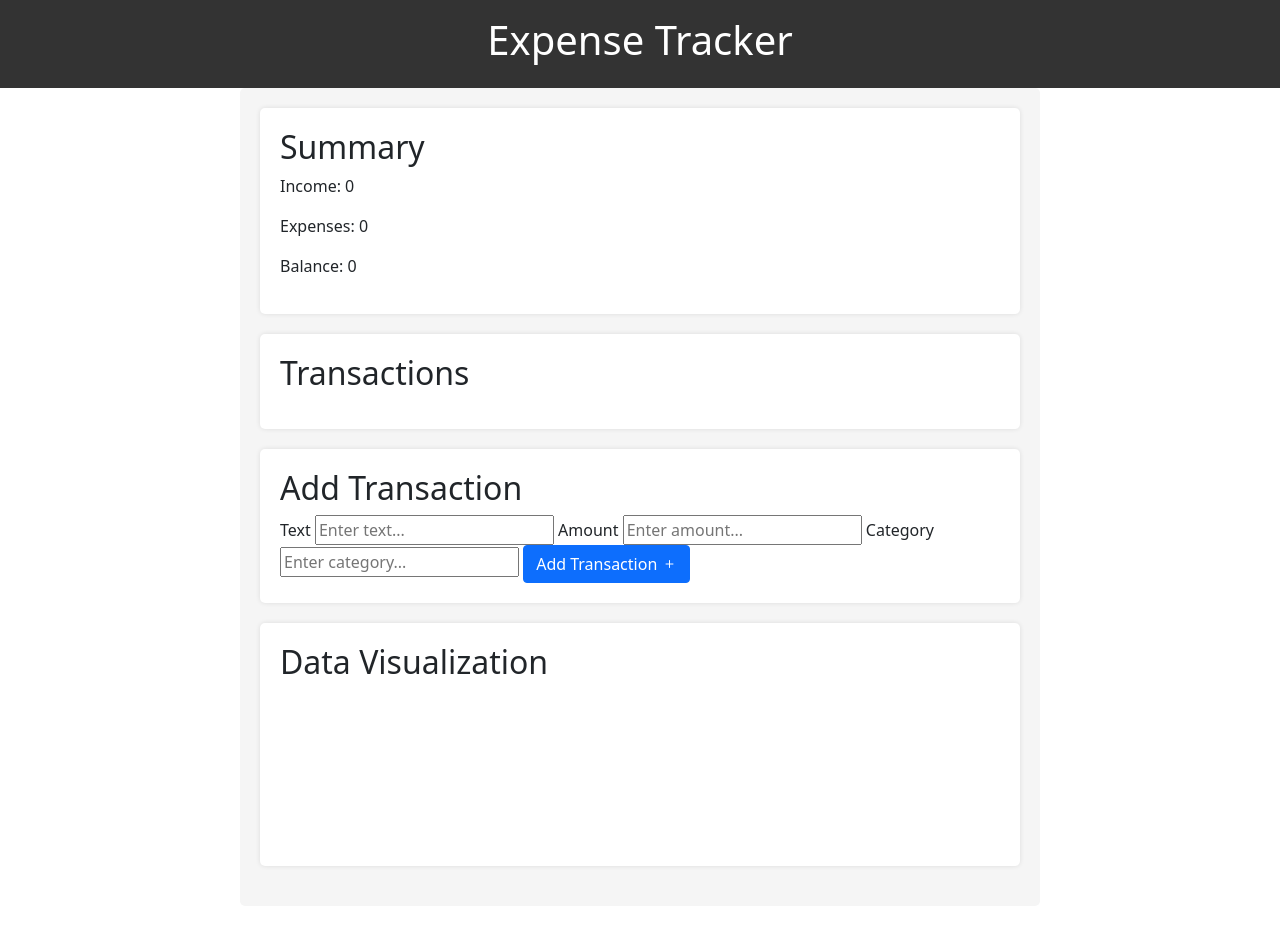
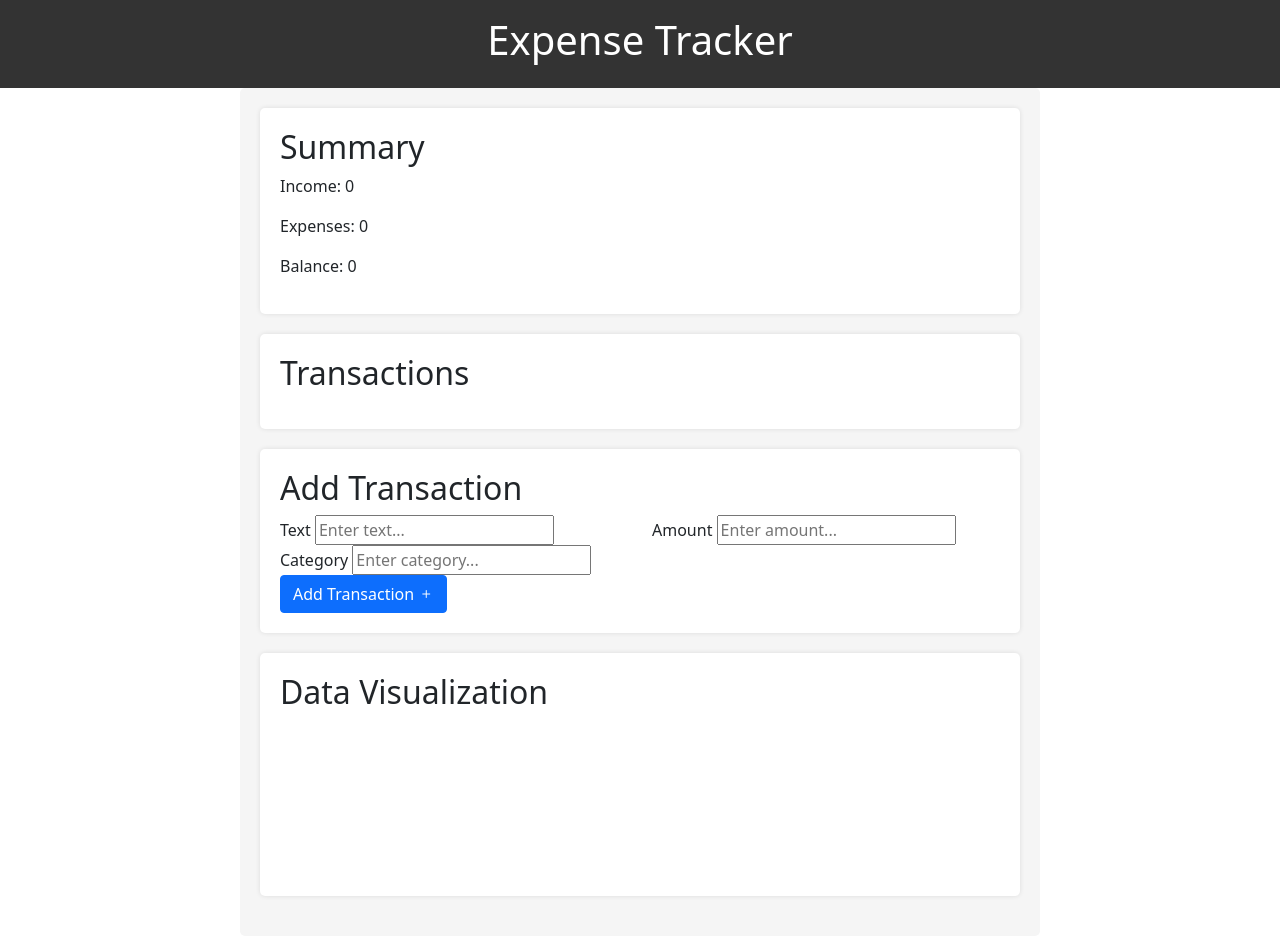
Before and after one commit to ShadBalti/Tracking-Personal, a plain HTML site: page index.html in a window 1280 px wide. Before the commit the page ends 906 px from the top, so only its background shows below. Drawn offline with nearby package versions, Linux system fonts and the light colour scheme.

Commit message:
Update index.html styling Transaction sessions

```diff
--- a/index.html
+++ b/index.html
@@ -28,15 +28,25 @@
         </div>
         <div class="add-transaction">
   <h2>Add Transaction</h2>
+  <div class="row">
+    <div class="col-6">
       <label for="text">Text</label>
       <input type="text" id="text" placeholder="Enter text..." />
+    </div>
+    <div class="col-6">
       <label for="amount">Amount</label>
       <input type="number" id="amount" placeholder="Enter amount..." />
+    </div>
+  </div>
+  <div class="row">
+    <div class="col-12">
       <label for="category">Category</label>
       <input type="text" id="category" placeholder="Enter category..." />
+    </div>
+  </div>
   <button id="addTransaction" class="btn btn-primary">Add Transaction <i class="bi bi-plus"></i></button>
+    </div>
 
-        </div>
         <div class="data-visualization">
             <h2>Data Visualization</h2>
             <canvas id="expenseChart"></canvas>
```
Lines whose indentation alone changed are shown as unchanged.
